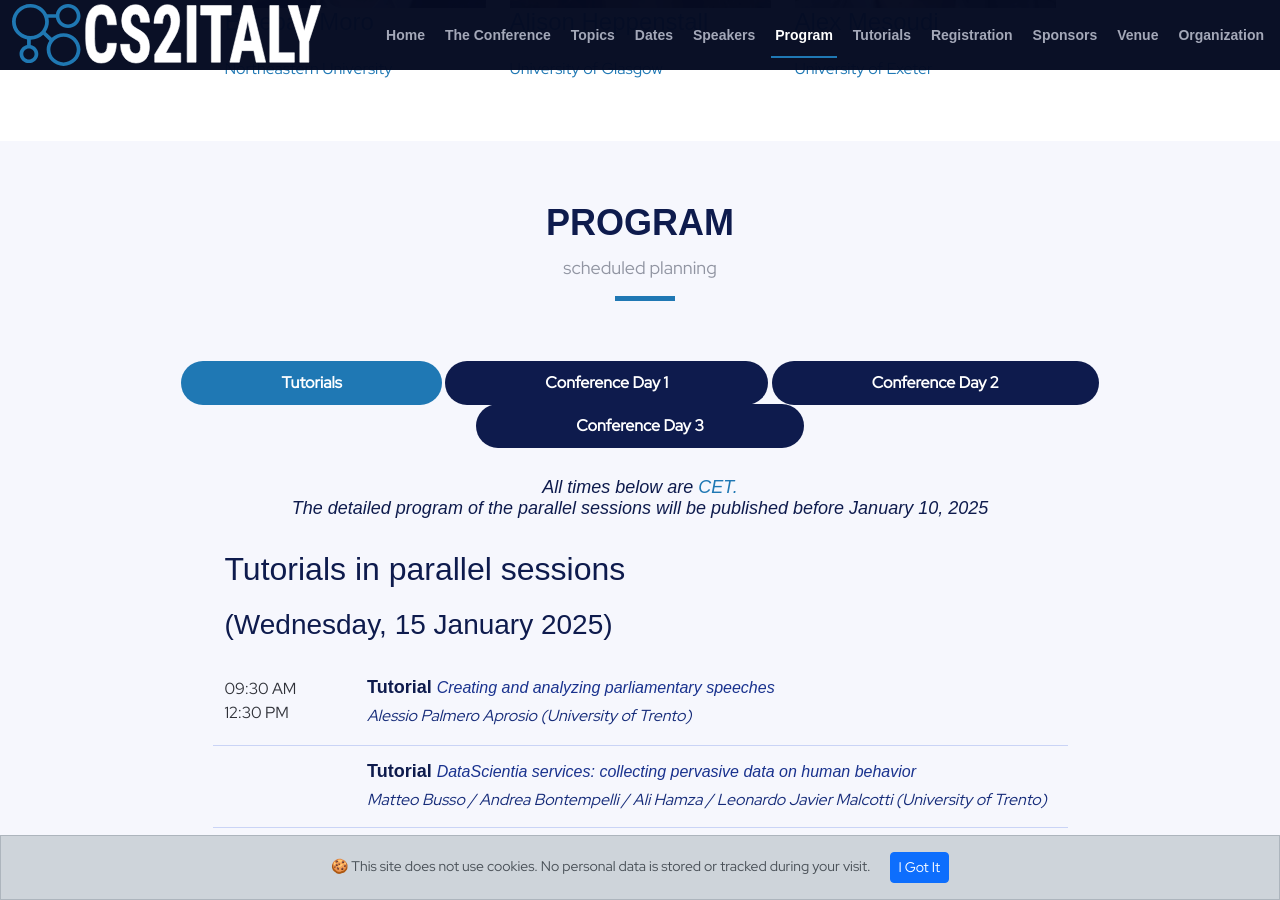
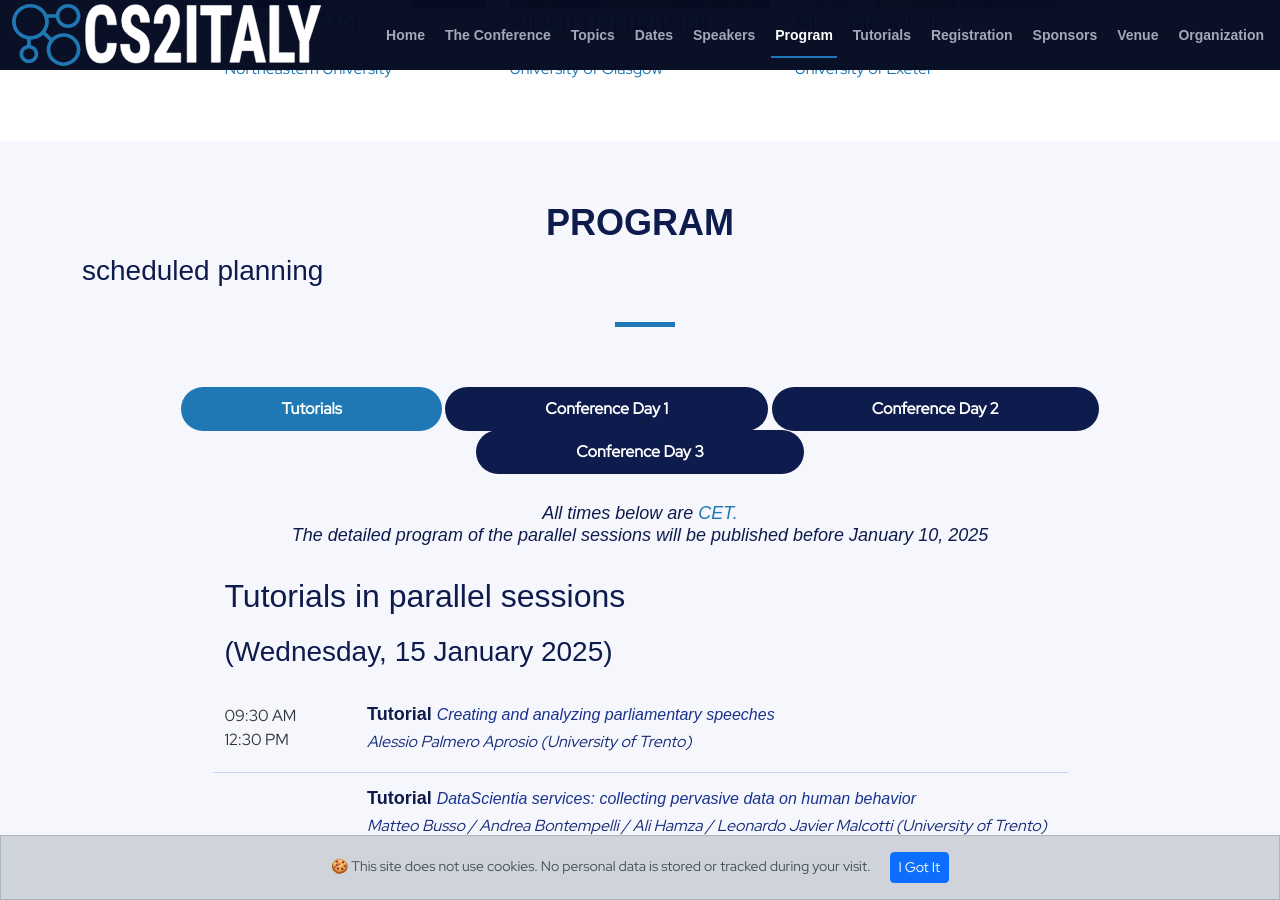
Before and after one commit to CS2Italy/conference, a Jekyll site: the page built from docs/index.md, in a window 1280 px wide and 900 px high, scrolled down 3901 px. Built offline with Jekyll 4.4.1, drawn with Linux system fonts in a browser that asks for light colours.

```diff
--- a/docs/_layouts/default.html
+++ b/docs/_layouts/default.html
@@ -191,7 +191,7 @@
       <div class="container" data-aos="fade-up">
         <div class="section-header">
           <h2>Program</h2>
-          <p>scheduled planning</p>
+          <h3>scheduled planning</h3>
         </div>
 
         <ul class="nav nav-tabs" role="tablist" data-aos="fade-up" data-aos-delay="100">
```
